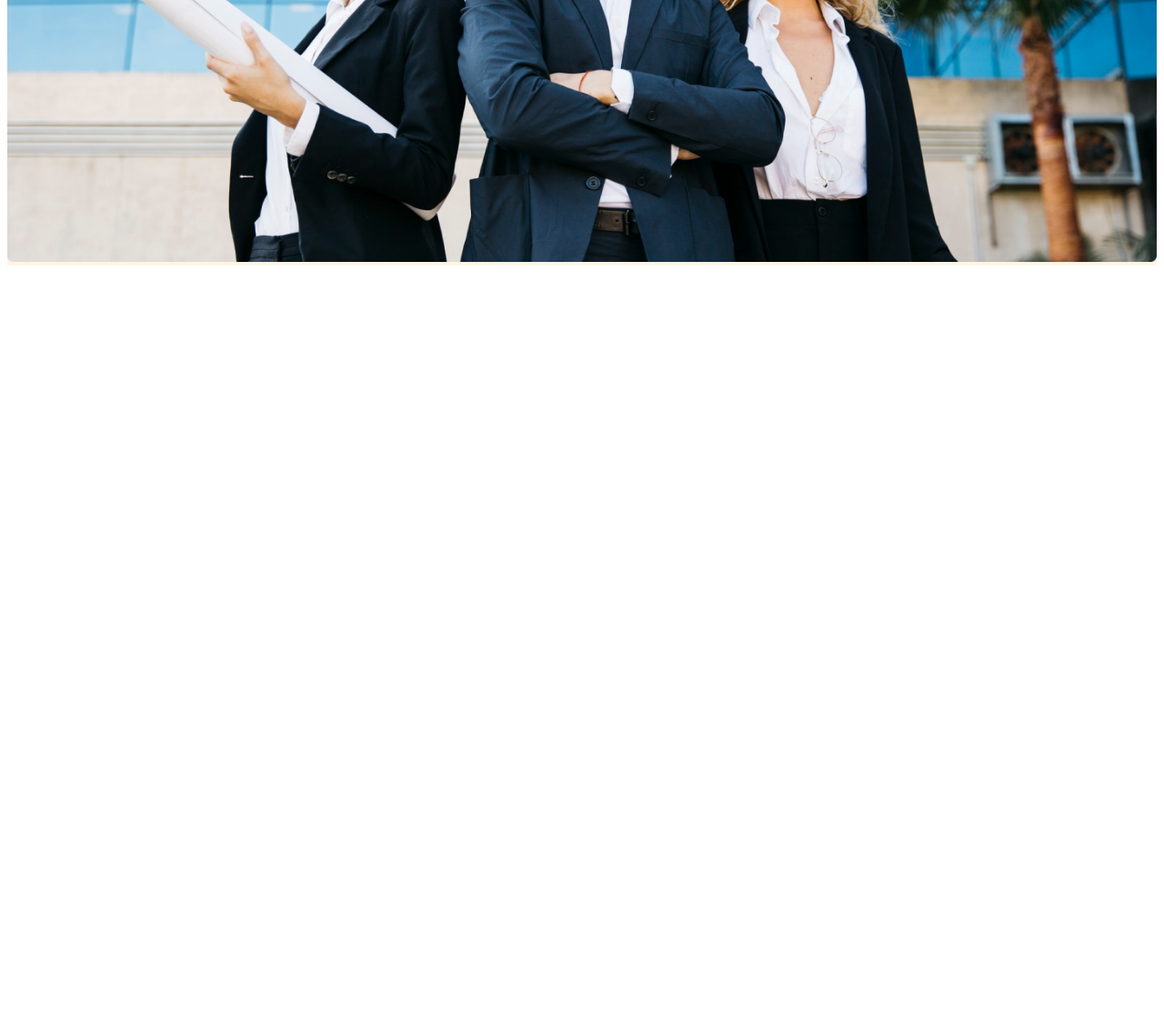
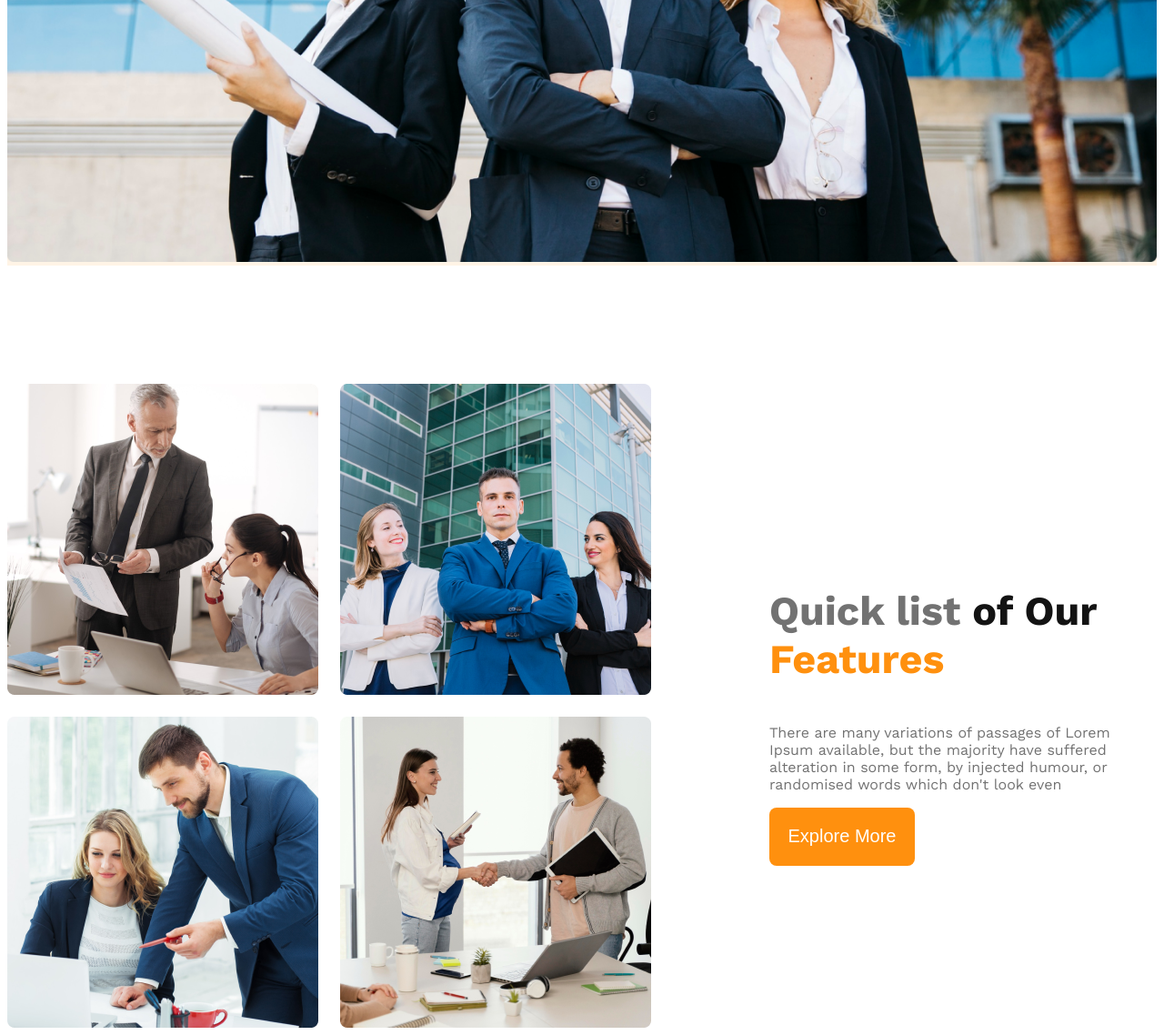
Before and after one commit to mashiatz/G3-Architects-Website, a plain HTML site: page index.html in a window 1280 px wide. Shown: the part 893-2031 px from the top of the page at 91% size. Before the commit the page ends 1193 px from the top, so only its background shows below. Drawn offline with nearby package versions, Linux system fonts and the light colour scheme.

Commit message:
done with our features part

```diff
--- a/index.html
+++ b/index.html
@@ -30,9 +30,21 @@
 
     <main>
         <!-- secton1=teams -->
-        <section class="teams">
-         <div class="img-container"></div>
-         <div class="our-features"></div>
+        <section class="teams display-flex">
+         <div class="img-container">
+         <img src="images/team1.png" alt="">
+         <img src="images/team2.png" alt="">
+         <img src="images/team3.png" alt="">
+         <img src="images/team4.png" alt="">
+
+
+
+         </div>
+         <div class="our-features">
+            <h3 class="feature-title"><span class="dark-03">Quick list</span> <span class="dark-01">of Our</span> <span style="color: #FF900E;">Features</span> </h3>
+            <p class="feature-description dark-03">There are many variations of passages of Lorem Ipsum available, but the majority have suffered alteration in some form, by injected humour, or randomised words which don't look even</p>
+            <button class="btn">Explore More</button>
+         </div>
 
 
 
--- a/styles/style.css
+++ b/styles/style.css
@@ -38,6 +38,9 @@
 main{
     max-width: 1440px;
     margin: 0 auto;
+}
+main > section{
+    margin-top: 130px;
 }
 
 /* header styles */
@@ -86,11 +89,42 @@ main{
 .banner-image{
     width: 100%;
 }
+/* secton1=teams  */
+
+.teams{
+    align-items: center;
+}
+.img-container{
+    display: grid;
+    grid-template-columns: repeat(2,1fr);
+    gap: 24px;
+
+
+}
+.our-features{
+    margin-left: 130px;
+    max-width: 530px;
+}
+.feature-title{
+    font-size: 2.8rem;
+}
+
+
+
+
+
+
 /* responsive media query */
 
 @media screen and (max-width: 576px){
-    .navbar, .nav-links{
+    .navbar, .nav-links, .teams{
         flex-direction: column;
     }
+    .img-container{
+        grid-template-columns: repeat(1,1fr);
+    }
+    .our-features{
+        margin-left: 20px;
+
 
 }
```
